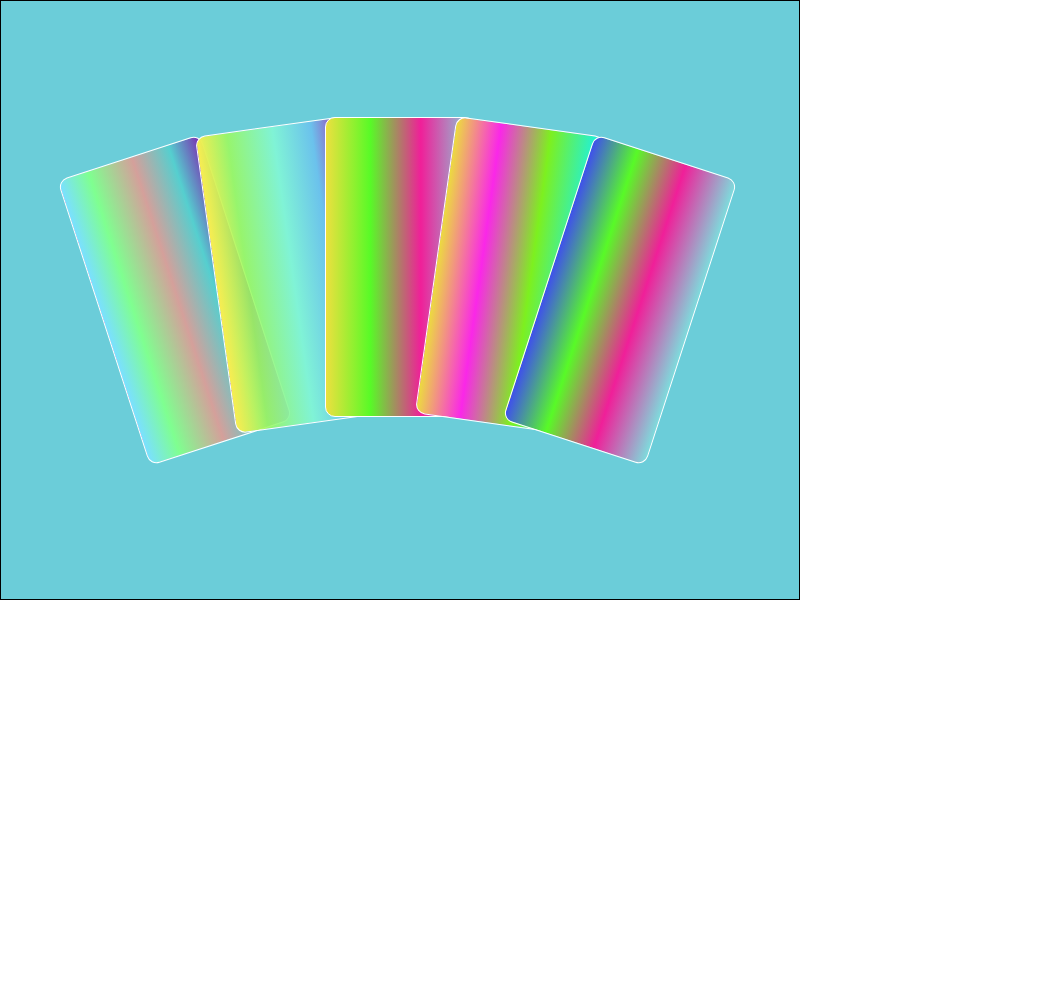
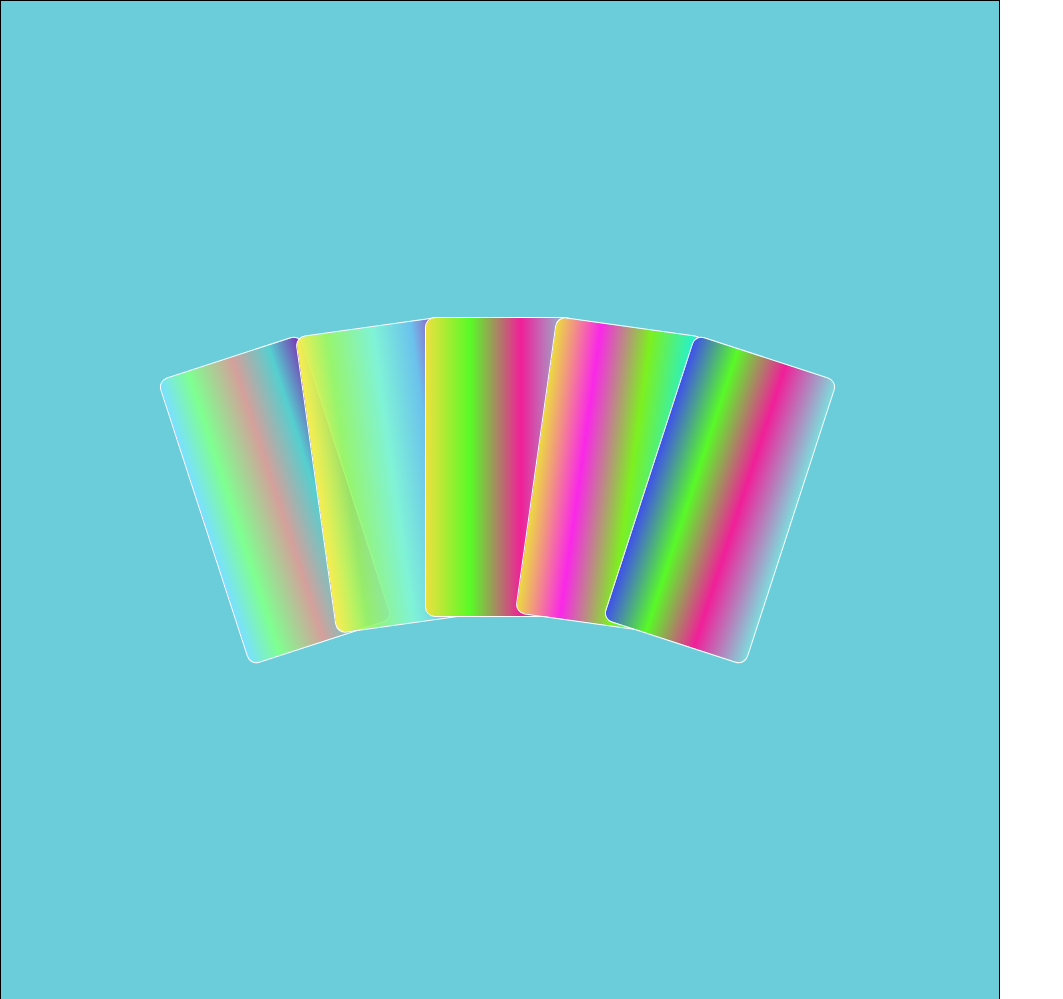
Before and after one commit to AvinashMSangle/css3, a plain HTML site: page index.html in a window 1280 px wide. Shown: the whole page, without its empty margins (0-1063 px from the left). Before the commit the page ends 800 px from the top, so only its background shows below. Drawn offline with Linux system fonts and the light colour scheme.

Commit message:
Rainbow Cards1

```diff
--- a/style.css
+++ b/style.css
@@ -3,9 +3,9 @@
   pading:0;
   box-sizing:border-box;
 }
-.parent{
-  height:600px;
-  width:800px;
+main{
+  height:1000px;
+  width:1000px;
   border:1px solid black;
   display:flex;
   flex-wrap:wrap;
```
